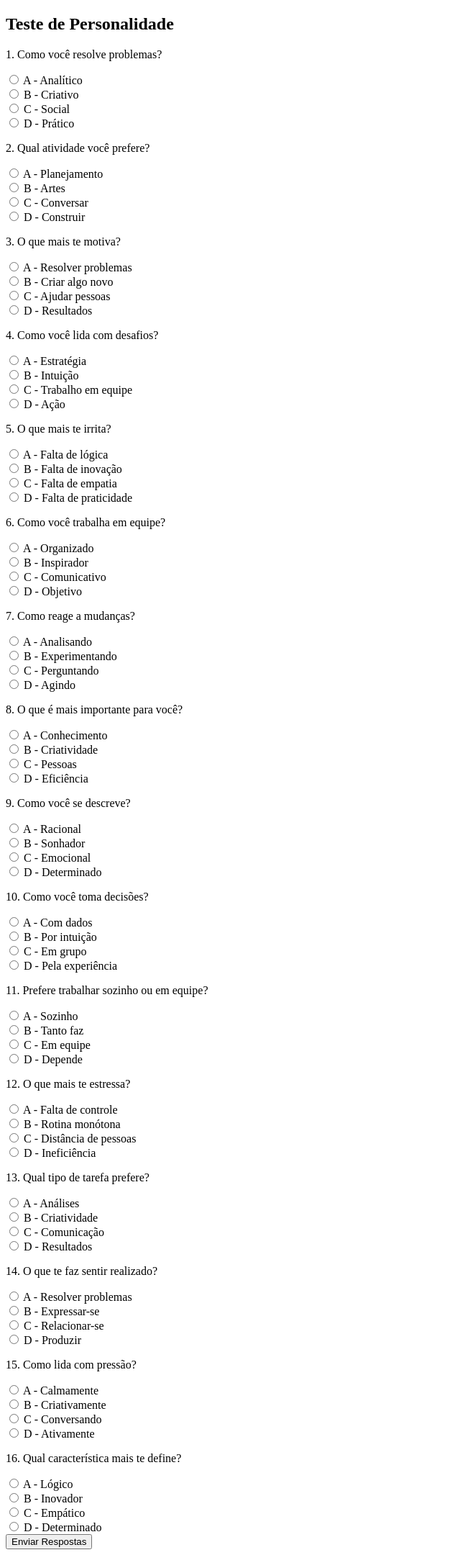
After one commit to RobertoHenryck/Projeto-de-Vida---Roberto, a PHP site: page /teste_personalidade.php in a window 1280 px wide. The commit adds this page. Shown: the whole page at 72% size, without its empty margins (0-640 px from the left). Run offline with PHP 8.4, Linux system fonts and the light colour scheme; the visitor is signed in with stand-in values (Sample User, id 1); a stand-in replaces the project's code that opens the database connection.

Commit message:
Termino do sistema de QUIZ, apenas faltando arrumar a tabela usando ID

```diff
--- a/MVC/View/perfil.php
+++ b/MVC/View/perfil.php
@@ -22,3 +22,7 @@ $foto_perfil = !empty($usuario['foto_perfil']) ? 'users/' . $usuario['foto_perfi
     <input type="file" name="foto" required>
     <button type="submit">Atualizar Foto</button>
 </form>
+
+<form action="logout.php" method="POST">
+    <button type="submit">Logout</button>
+</form>
--- /dev/null
+++ b/MVC/View/teste_personalidade.php
@@ -0,0 +1,114 @@
+<?php
+session_start();
+require_once 'C:\xampp\htdocs\Projeto-de-Vida---Roberto\config.php';
+
+// Verifica se o usuário está logado
+if (!isset($_SESSION['usuario_id'])) {
+    die("Acesso negado. Faça login para continuar.");
+}
+
+if ($_SERVER['REQUEST_METHOD'] == 'POST') {
+    $user_id = $_SESSION['usuario_id'];
+
+    // Captura as respostas do formulário
+    $respostas = [
+        $_POST['q1'], $_POST['q2'], $_POST['q3'], $_POST['q4'], $_POST['q5'], $_POST['q6'], $_POST['q7'], $_POST['q8'],
+        $_POST['q9'], $_POST['q10'], $_POST['q11'], $_POST['q12'], $_POST['q13'], $_POST['q14'], $_POST['q15'], $_POST['q16']
+    ];
+
+    // Mapeia as respostas para traços de personalidade
+    $pontuacao = array_count_values($respostas);
+
+    // Determina o tipo de personalidade
+    if (($pontuacao['A'] ?? 0) >= 10) {
+        $resultado = "Líder Visionário - Você gosta de desafios e de inspirar pessoas.";
+    } elseif (($pontuacao['B'] ?? 0) >= 10) {
+        $resultado = "Analítico e Prático - Você é focado em lógica e organização.";
+    } elseif (($pontuacao['C'] ?? 0) >= 10) {
+        $resultado = "Criativo e Comunicativo - Você gosta de inovação e interação.";
+    } else {
+        $resultado = "Equilibrado e Adaptável - Você consegue se ajustar a qualquer situação.";
+    }
+
+    // Salva os dados no banco de dados
+    $sql = "INSERT INTO teste_personalidade (user_id, q1, q2, q3, q4, q5, q6, q7, q8, q9, q10, q11, q12, q13, q14, q15, q16, resultado, data)
+            VALUES (:user_id, :q1, :q2, :q3, :q4, :q5, :q6, :q7, :q8, :q9, :q10, :q11, :q12, :q13, :q14, :q15, :q16, :resultado, NOW())";
+    $stmt = $pdo->prepare($sql);
+    $stmt->execute([
+        ':user_id' => $user_id,
+        ':q1' => $respostas[0], ':q2' => $respostas[1], ':q3' => $respostas[2], ':q4' => $respostas[3],
+        ':q5' => $respostas[4], ':q6' => $respostas[5], ':q7' => $respostas[6], ':q8' => $respostas[7],
+        ':q9' => $respostas[8], ':q10' => $respostas[9], ':q11' => $respostas[10], ':q12' => $respostas[11],
+        ':q13' => $respostas[12], ':q14' => $respostas[13], ':q15' => $respostas[14], ':q16' => $respostas[15],
+        ':resultado' => $resultado
+    ]);
+
+    // Redireciona para a página de resultado
+    header("Location: resultado.php?tipo=" . urlencode($resultado));
+    exit;
+}
+
+?>
+
+<!DOCTYPE html>
+<html lang="pt-br">
+<head>
+    <meta charset="UTF-8">
+    <meta name="viewport" content="width=device-width, initial-scale=1.0">
+    <title>Teste de Personalidade</title>
+</head>
+<body>
+
+    <h2>Teste de Personalidade</h2>
+    <form method="POST">
+        <?php
+        $perguntas = [
+            "Como você resolve problemas?",
+            "Qual atividade você prefere?",
+            "O que mais te motiva?",
+            "Como você lida com desafios?",
+            "O que mais te irrita?",
+            "Como você trabalha em equipe?",
+            "Como reage a mudanças?",
+            "O que é mais importante para você?",
+            "Como você se descreve?",
+            "Como você toma decisões?",
+            "Prefere trabalhar sozinho ou em equipe?",
+            "O que mais te estressa?",
+            "Qual tipo de tarefa prefere?",
+            "O que te faz sentir realizado?",
+            "Como lida com pressão?",
+            "Qual característica mais te define?"
+        ];
+
+        $opcoes = [
+            ["A - Analítico", "B - Criativo", "C - Social", "D - Prático"],
+            ["A - Planejamento", "B - Artes", "C - Conversar", "D - Construir"],
+            ["A - Resolver problemas", "B - Criar algo novo", "C - Ajudar pessoas", "D - Resultados"],
+            ["A - Estratégia", "B - Intuição", "C - Trabalho em equipe", "D - Ação"],
+            ["A - Falta de lógica", "B - Falta de inovação", "C - Falta de empatia", "D - Falta de praticidade"],
+            ["A - Organizado", "B - Inspirador", "C - Comunicativo", "D - Objetivo"],
+            ["A - Analisando", "B - Experimentando", "C - Perguntando", "D - Agindo"],
+            ["A - Conhecimento", "B - Criatividade", "C - Pessoas", "D - Eficiência"],
+            ["A - Racional", "B - Sonhador", "C - Emocional", "D - Determinado"],
+            ["A - Com dados", "B - Por intuição", "C - Em grupo", "D - Pela experiência"],
+            ["A - Sozinho", "B - Tanto faz", "C - Em equipe", "D - Depende"],
+            ["A - Falta de controle", "B - Rotina monótona", "C - Distância de pessoas", "D - Ineficiência"],
+            ["A - Análises", "B - Criatividade", "C - Comunicação", "D - Resultados"],
+            ["A - Resolver problemas", "B - Expressar-se", "C - Relacionar-se", "D - Produzir"],
+            ["A - Calmamente", "B - Criativamente", "C - Conversando", "D - Ativamente"],
+            ["A - Lógico", "B - Inovador", "C - Empático", "D - Determinado"]
+        ];
+
+        for ($i = 0; $i < 16; $i++) {
+            echo "<p>" . ($i + 1) . ". " . $perguntas[$i] . "</p>";
+            foreach ($opcoes[$i] as $opcao) {
+                echo "<input type='radio' name='q" . ($i + 1) . "' value='" . substr($opcao, 0, 1) . "' required> $opcao <br>";
+            }
+        }
+        ?>
+        <button type="submit">Enviar Respostas</button>
+    </form>
+
+</body>
+</html>
```
Also changed, not shown: MVC/View/buscar_resultado.php (added, +24 -0 lines), MVC/View/logout.php (added, +7 -0 lines), MVC/View/resultado.php (added, +89 -0 lines), MVC/View/resultado_inteligencias.php (added, +97 -0 lines), MVC/View/teste_inteligencia.php (added, +84 -0 lines), MVC/View/users/perfil_1.png, MVC/View/users/perfil_3.png (added).
